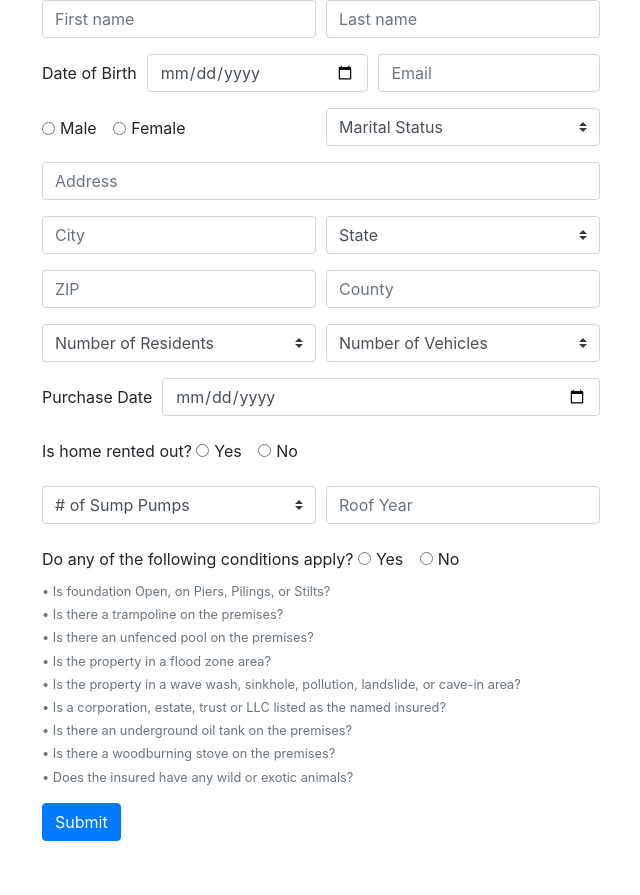
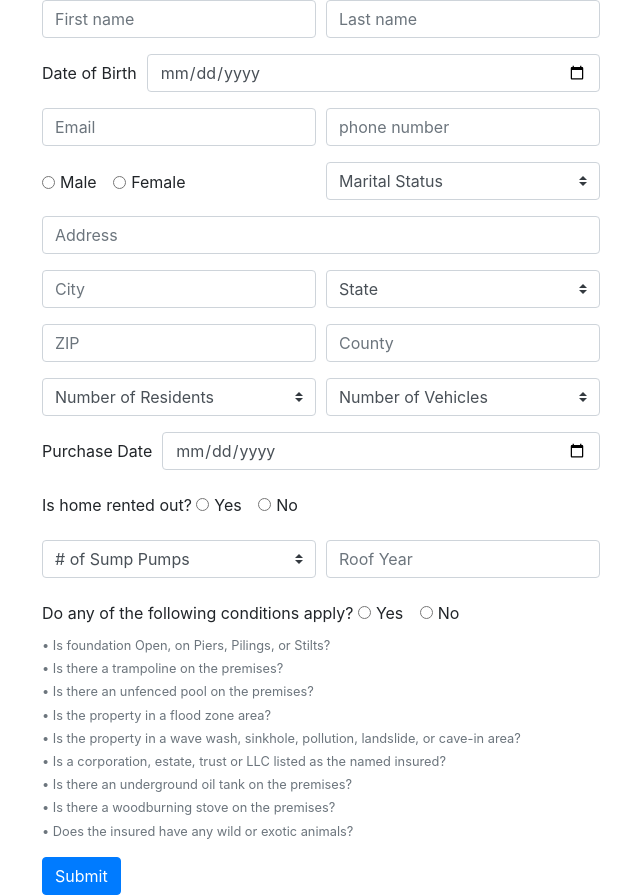
Before and after one commit to neb-dev/HomeAutomationForm, a PHP site: page / in a window 1280 px wide. Shown: the whole page, without its empty margins (319-959 px from the left). Before the commit the page ends 841 px from the top, so only its background shows below. Run offline with PHP 8.4, Linux system fonts and the light colour scheme; data that the repository does not hold is empty.

Commit message:
finished mysql insert, updated inputs

```diff
--- a/index.php
+++ b/index.php
@@ -1,30 +1,55 @@
 <?php
-    if($_SERVER["REQUEST_METHOD" == "POST"]) {
-        $host = "local";
+    if($_SERVER["REQUEST_METHOD"] == "POST") {
+        $host = "localhost";
         $db = "cms";
         $user = "cms_user";
         $pass = "userpass";
         $conn = mysqli_connect($host, $user, $pass, $db) or exit("Unable to connect: " . mysqli_connect_error());
 
-        $sql = "INSERT INTO quote VALUES (
+        $sql = "INSERT INTO encompass_quote (
+            first_name,
+            last_name,
+            dob,
+            email,
+            phone,
+            gender,
+            marital_status,
+            address,
+            city,
+            state,
+            zip,
+            county,
+            residents,
+            vehicles,
+            dop,
+            rented,
+            sump,
+            roof_year,
+            conditions
+        ) VALUES (
             '". $_POST['first_name'] ."',
             '". $_POST['last_name'] ."',
             '". $_POST['dob'] ."',
             '". $_POST['email'] ."',
-            '". $_POST[''] ."',
+            '". $_POST['phone'] ."',
+            '". $_POST['gender_options'] ."',
             '". $_POST['marital_status'] ."',
-            '". $_POST[''] ."',
-            '". $_POST[''] ."',
-            '". $_POST[''] ."',
-            '". $_POST[''] ."',
-            '". $_POST[''] ."',
-            '". $_POST[''] ."',
-            '". $_POST[''] ."',
-            '". $_POST[''] ."',
-            '". $_POST[''] ."'
+            '". $_POST['address'] ."',
+            '". $_POST['city'] ."',
+            '". $_POST['state'] ."',
+            '". $_POST['zip'] ."',
+            '". $_POST['county'] ."',
+            '". $_POST['residents'] ."',
+            '". $_POST['vehicles'] ."',
+            '". $_POST['purchase'] ."',
+            '". $_POST['rented_options'] ."',
+            '". $_POST['sump_pump'] ."',
+            '". $_POST['roof_year'] ."',
+            '". $_POST['conditions'] ."'
         )";
 
-        echo $sql;
+        var_dump($sql);
+        exit;
 
         $result = mysqli_query($conn, $sql);
         if(!$result) {
@@ -51,42 +76,48 @@
     <div class="container">
         <div class="row justify-content-center">
 
-            <form>
+            <form method="post">
                 <div class="form-row mb-3">
                     <div class="col">
-                        <input type="text" class="form-control" id="first_name" placeholder="First name">
+                        <input type="text" class="form-control" name="first_name" placeholder="First name">
                     </div>
 
                     <div class="col">
-                        <input type="text" class="form-control" id="last_name" placeholder="Last name">
+                        <input type="text" class="form-control" name="last_name" placeholder="Last name">
                     </div>
                 </div>
 
                 <div class="form-row mb-3">
                     <label for="dob" class="col-form-label">Date of Birth</label>
                     <div class="col">
-                        <input type="date" class="form-control" id="dob">
+                        <input type="date" class="form-control" name="dob" id="dob">
+                    </div>
+                </div>
+
+                <div class="form-row mb-3">
+                    <div class="col">
+                        <input type="email" class="form-control" name="email" id="email" placeholder="Email">
                     </div>
                     <div class="col">
-                        <input type="email" class="form-control" id="email" placeholder="Email">
+                        <input type="text" class="form-control" name="phone" id="phone" placeholder="phone number">
                     </div>
                 </div>
 
                 <div class="form-row mb-3">
                     <div class="col pt-2">
                         <div class="form-check form-check-inline">
-                            <input class="form-check-input" type="radio" name="gender-options" id="male-option"
+                            <input class="form-check-input" type="radio" name="gender_options" id="male_option"
                                 value="Male">
-                            <label class="form-check-label" for="male-option">Male</label>
+                            <label class="form-check-label" for="male_option">Male</label>
                         </div>
                         <div class="form-check form-check-inline">
-                            <input class="form-check-input" type="radio" name="gender-options" id="female-option"
+                            <input class="form-check-input" type="radio" name="gender_options" id="female_option"
                                 value="Female">
-                            <label class="form-check-label" for="female-option">Female</label>
+                            <label class="form-check-label" for="female_option">Female</label>
                         </div>
                     </div>
                     <div class="col">
-                        <select class="custom-select" id="marital_status">
+                        <select class="custom-select" name="marital_status" id="marital_status">
                             <option selected>Marital Status</option>
                             <option value="Married">Married</option>
                             <option value="Single">Single</option>
@@ -97,16 +128,16 @@
 
                 <div class="form-row mb-3">
                     <div class="col">
-                        <input type="text" class="form-control" id="address" placeholder="Address">
+                        <input type="text" class="form-control" name="address" id="address" placeholder="Address">
                     </div>
                 </div>
 
                 <div class="form-row mb-3">
                     <div class="col">
-                        <input type="text" class="form-control" id="city" placeholder="City">
+                        <input type="text" class="form-control" name="city" id="city" placeholder="City">
                     </div>
                     <div class="col">
-                        <select class="custom-select" id="state">
+                        <select class="custom-select" name="state" id="state">
                             <option selected>State</option>
                             <option value="Idaho">Idaho</option>
                             <option value="Iowa">Iowa</option>
@@ -117,16 +148,16 @@
 
                 <div class="form-row mb-3">
                     <div class="col">
-                        <input type="text" class="form-control" id="zip" placeholder="ZIP">
+                        <input type="text" class="form-control" name="zip" id="zip" placeholder="ZIP">
                     </div>
                     <div class="col">
-                        <input type="text" class="form-control" id="county" placeholder="County">
+                        <input type="text" class="form-control" name="county" id="county" placeholder="County">
                     </div>
                 </div>
 
                 <div class="form-row mb-3">
                     <div class="col">
-                        <select class="custom-select" id="drivers-residents">
+                        <select class="custom-select" name="residents" id="residents">
                             <option selected>Number of Residents</option>
                             <option value="1">1</option>
                             <option value="2">2</option>
@@ -140,7 +171,7 @@
                         </select>
                     </div>
                     <div class="col">
-                        <select class="custom-select" id="vehicles">
+                        <select class="custom-select" name="vehicles" id="vehicles">
                             <option selected>Number of Vehicles</option>
                             <option value="1">1</option>
                             <option value="2">2</option>
@@ -158,7 +189,7 @@
                 <div class="form-row mb-3">
                     <label for="purchase" class="col-form-label">Purchase Date</label>
                     <div class="col">
-                        <input type="date" class="form-control" id="purchase">
+                        <input type="date" class="form-control" name="purchase" id="purchase">
                     </div>
                 </div>
 
@@ -166,21 +197,21 @@
                     <div class="col">
                         <label for="purchase" class="col-form-label">Is home rented out?</label>
                         <div class="form-check form-check-inline">
-                            <input class="form-check-input" type="radio" name="rented-options" id="rented-yes"
-                                value="Male">
-                            <label class="form-check-label" for="rented-yes">Yes</label>
+                            <input class="form-check-input" type="radio" name="rented_options" id="rented_yes"
+                                value="Yes">
+                            <label class="form-check-label" for="rented_yes">Yes</label>
                         </div>
                         <div class="form-check form-check-inline">
-                            <input class="form-check-input" type="radio" name="rented-options" id="rented-no"
-                                value="Female">
-                            <label class="form-check-label" for="rented-no">No</label>
+                            <input class="form-check-input" type="radio" name="rented_options" id="rented_no"
+                                value="No">
+                            <label class="form-check-label" for="rented_no">No</label>
                         </div>
                     </div>
                 </div>
 
                 <div class="form-row mb-3">
                     <div class="col">
-                        <select class="custom-select" id="sump-pump">
+                        <select class="custom-select" name="sump_pump" id="sump_pump">
                             <option selected># of Sump Pumps</option>
                             <option value="0">0</option>
                             <option value="1">1</option>
@@ -189,7 +220,7 @@
                         </select>
                     </div>
                     <div class="col">
-                        <input type="text" class="form-control" id="roof-year" placeholder="Roof Year">
+                        <input type="text" class="form-control" name="roof_year" id="roof_year" placeholder="Roof Year">
                     </div>
                 </div>
 
@@ -197,14 +228,14 @@
                     <div class="col">
                         <label for="conditions" class="col-form-label">Do any of the following conditions apply?</label>
                         <div class="form-check form-check-inline">
-                            <input class="form-check-input" type="radio" name="conditions" id="conditions-yes"
-                                value="Male">
-                            <label class="form-check-label" for="conditions-yes">Yes</label>
+                            <input class="form-check-input" type="radio" name="conditions" id="conditions_yes"
+                                value="Yes">
+                            <label class="form-check-label" for="conditions_yes">Yes</label>
                         </div>
                         <div class="form-check form-check-inline">
-                            <input class="form-check-input" type="radio" name="conditions" id="conditions-no"
-                                value="Female">
-                            <label class="form-check-label" for="conditions-no">No</label>
+                            <input class="form-check-input" type="radio" name="conditions" id="conditions_no"
+                                value="No">
+                            <label class="form-check-label" for="conditions_no">No</label>
                         </div>
                     </div>
                 </div>
```
